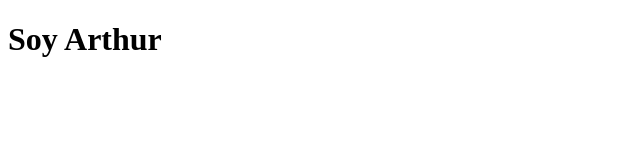
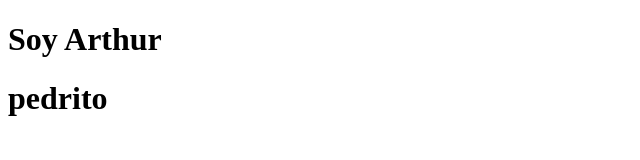
Before and after one commit to Arturo0407/clase-git-arthur, a plain HTML site: page index.html in a window 1280 px wide. Shown: the whole page, without its empty margins (0-640 px from the left). Drawn offline with Linux system fonts and the light colour scheme.

Commit message:
agrego a pedrito

```diff
--- a/index.html
+++ b/index.html
@@ -7,5 +7,6 @@
 </head>
 <body>
     <h1>Soy Arthur</h1>
+    <h1>pedrito</h1>
 </body>
 </html>
```
